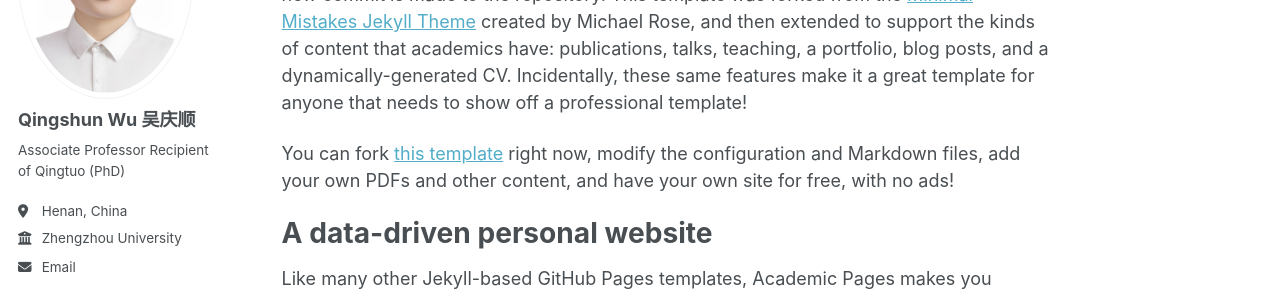
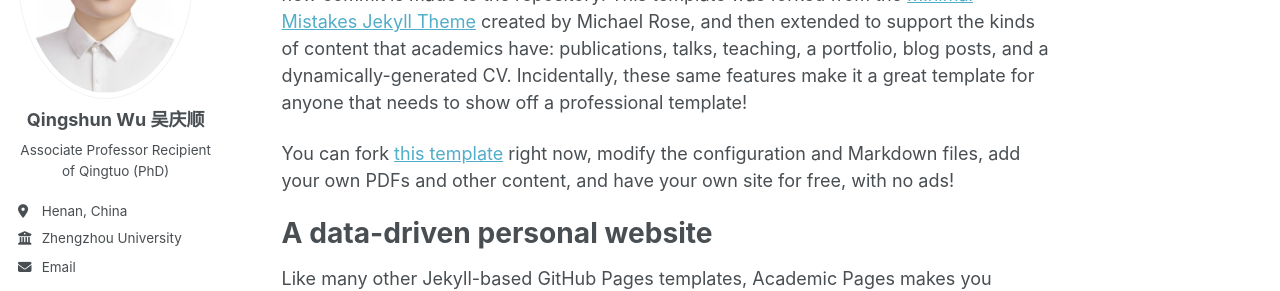
Before and after one commit to aiqswu/homepage, a Jekyll site: the page built from _pages/about.md, in a window 1280 px wide. Shown: the part 241-532 px from the top of the page. Built offline with Jekyll 4.4.1, drawn with Linux system fonts in a browser that asks for light colours; some web fonts are replaced; a script bundle is joined from its source files by our own code; library files that are not in the unit come from our copies.

Commit message:
Update _sidebar.scss

```diff
--- a/_sass/layout/_sidebar.scss
+++ b/_sass/layout/_sidebar.scss
@@ -108,7 +108,7 @@
   display: table-cell;
   vertical-align: top;
   padding-left: 15px;
-  padding-right: 25px;
+  padding-right: 35px;
   line-height: 1;
 
   @include breakpoint($large) {
@@ -121,6 +121,8 @@
 
 .author__name {
   margin: 0;
+text-align: center;
+
 
   @include breakpoint($large) {
     margin-top: 10px;
@@ -150,6 +152,7 @@
 
 .author__bio {
   margin: 0;
+ text-align: center;
 
   @include breakpoint($large) {
     margin-top: 10px;
```
